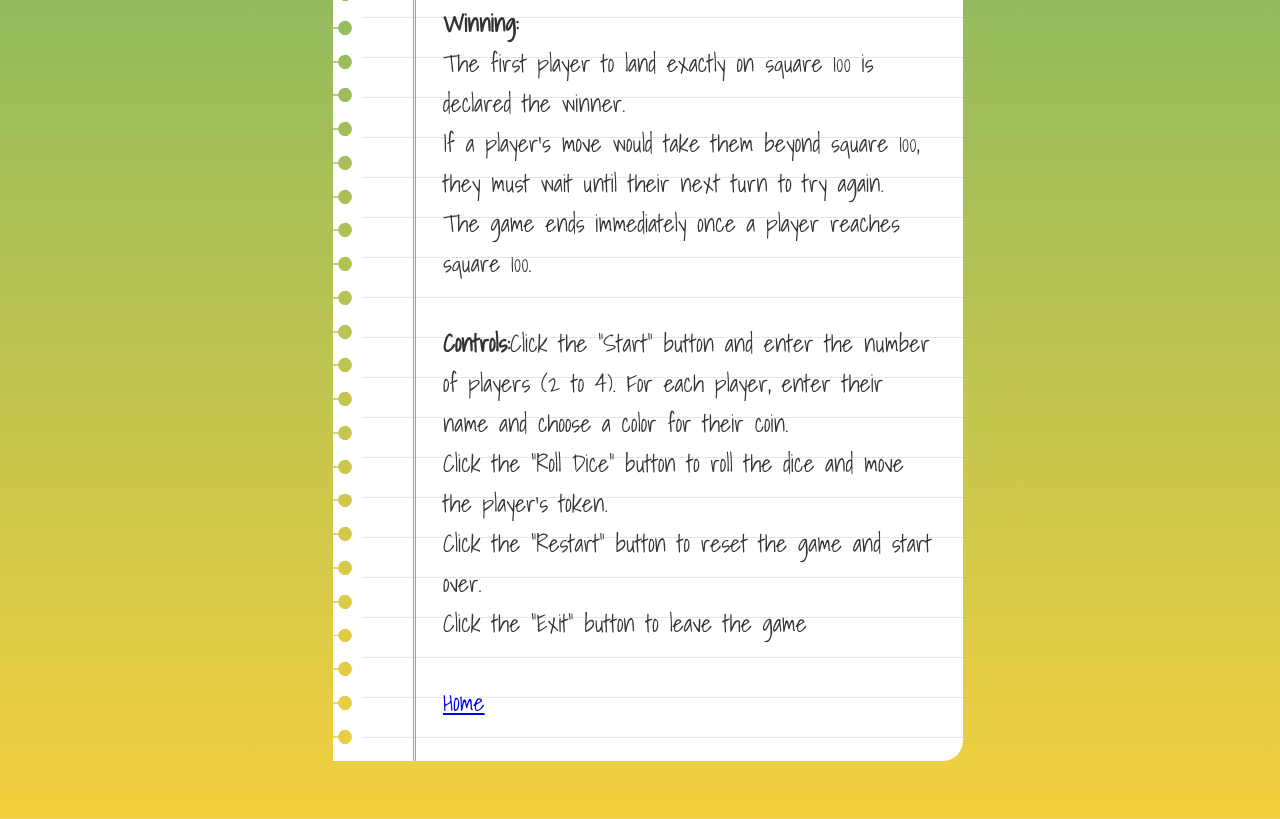
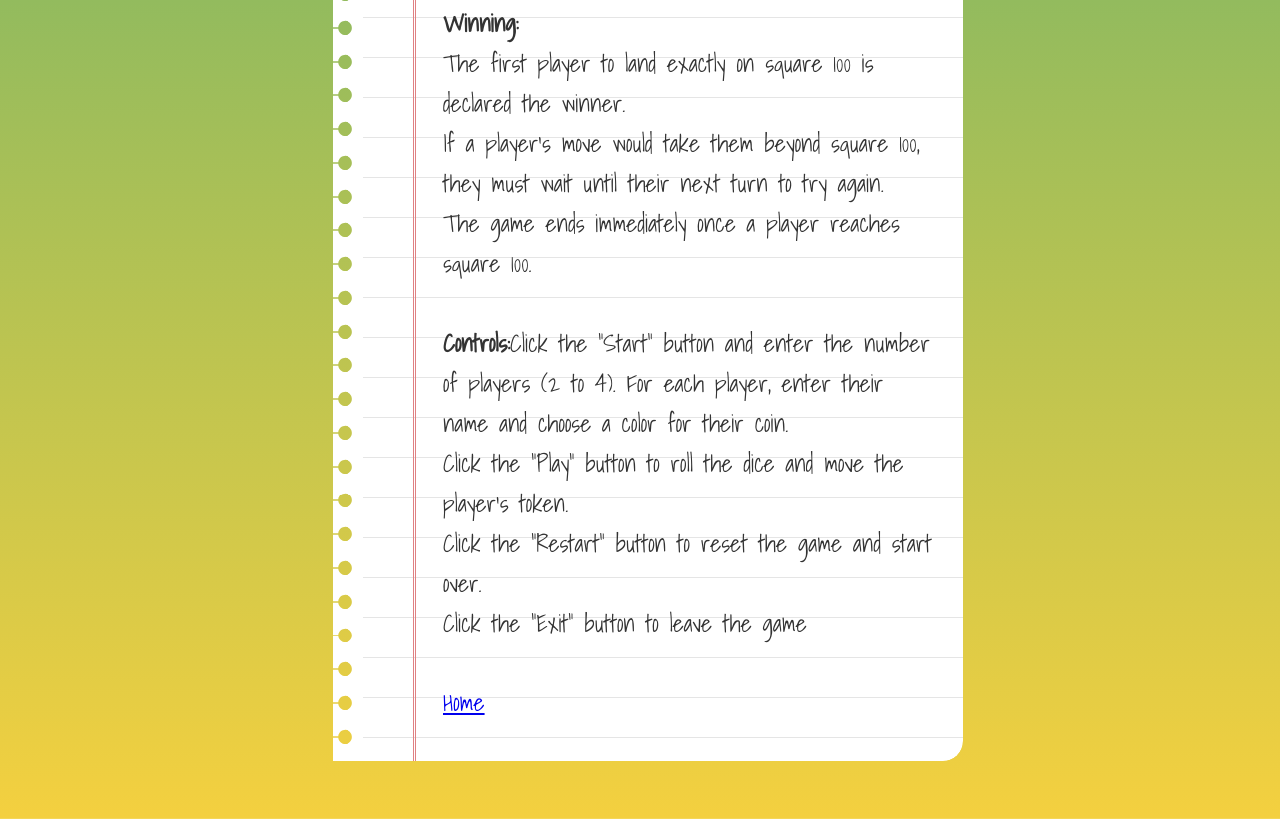
Before and after one commit to meghana-20/meghanaasoori.github.io, a plain HTML site: page about_game.html in a window 1280 px wide. Shown: the part 1051-1870 px from the top of the page. Drawn offline with Linux system fonts and the light colour scheme.

Commit message:
Update about_game.html

```diff
--- a/about_game.html
+++ b/about_game.html
@@ -26,7 +26,7 @@
           If a player's move would take them beyond square 100, they must wait until their next turn to try again.<br>
           The game ends immediately once a player reaches square 100.</p>
           <p><b>Controls:</b>Click the "Start" button and enter the number of players (2 to 4). For each player, enter their name and choose a color for their coin.<br>
-            Click the "Roll Dice" button to roll the dice and move the player's token.<br>
+            Click the "Play" button to roll the dice and move the player's token.<br>
             Click the "Restart" button to reset the game and start over.<br>
             Click the "Exit" button to leave the game</p>
             <a href="homepage.html" class="button">Home</a>
```
